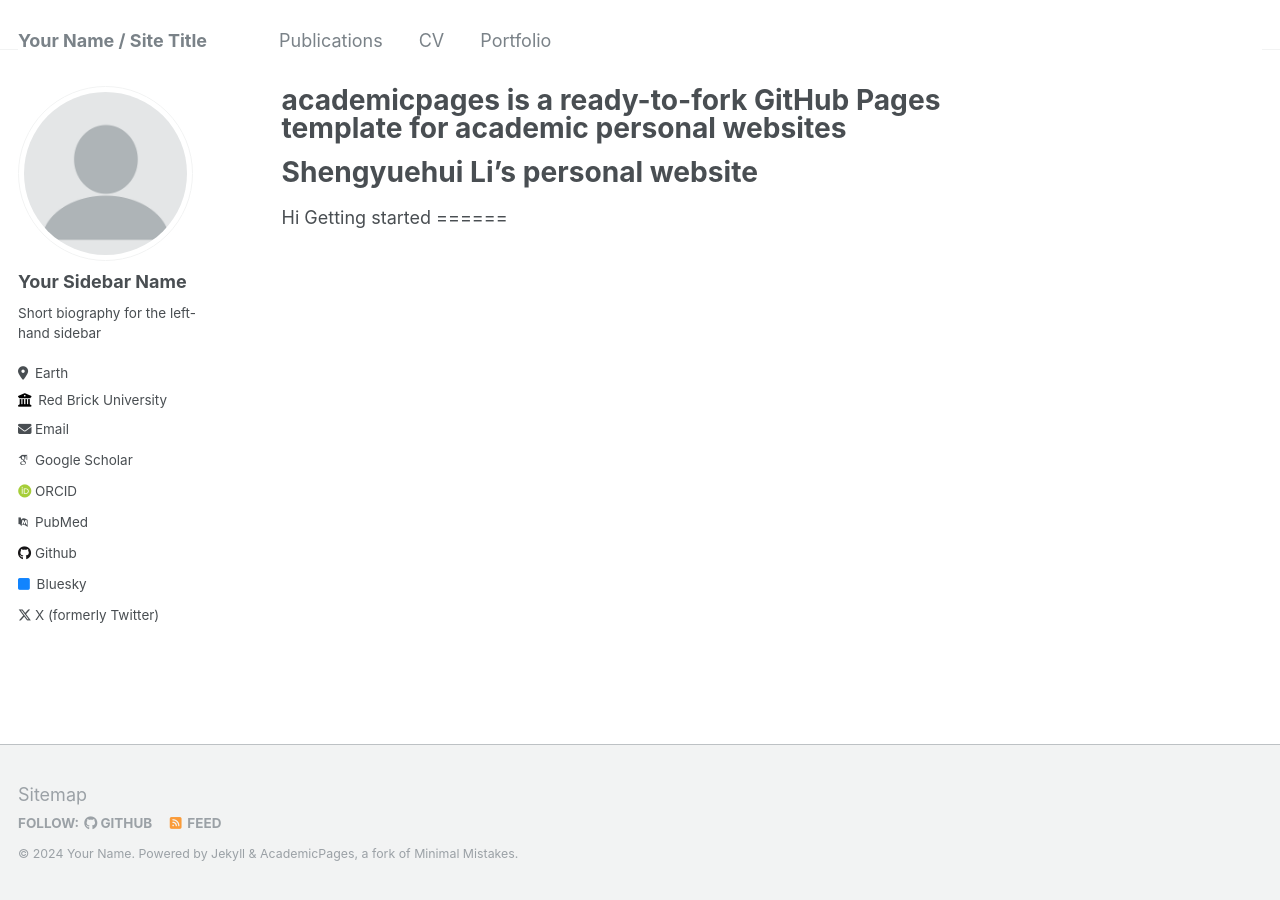
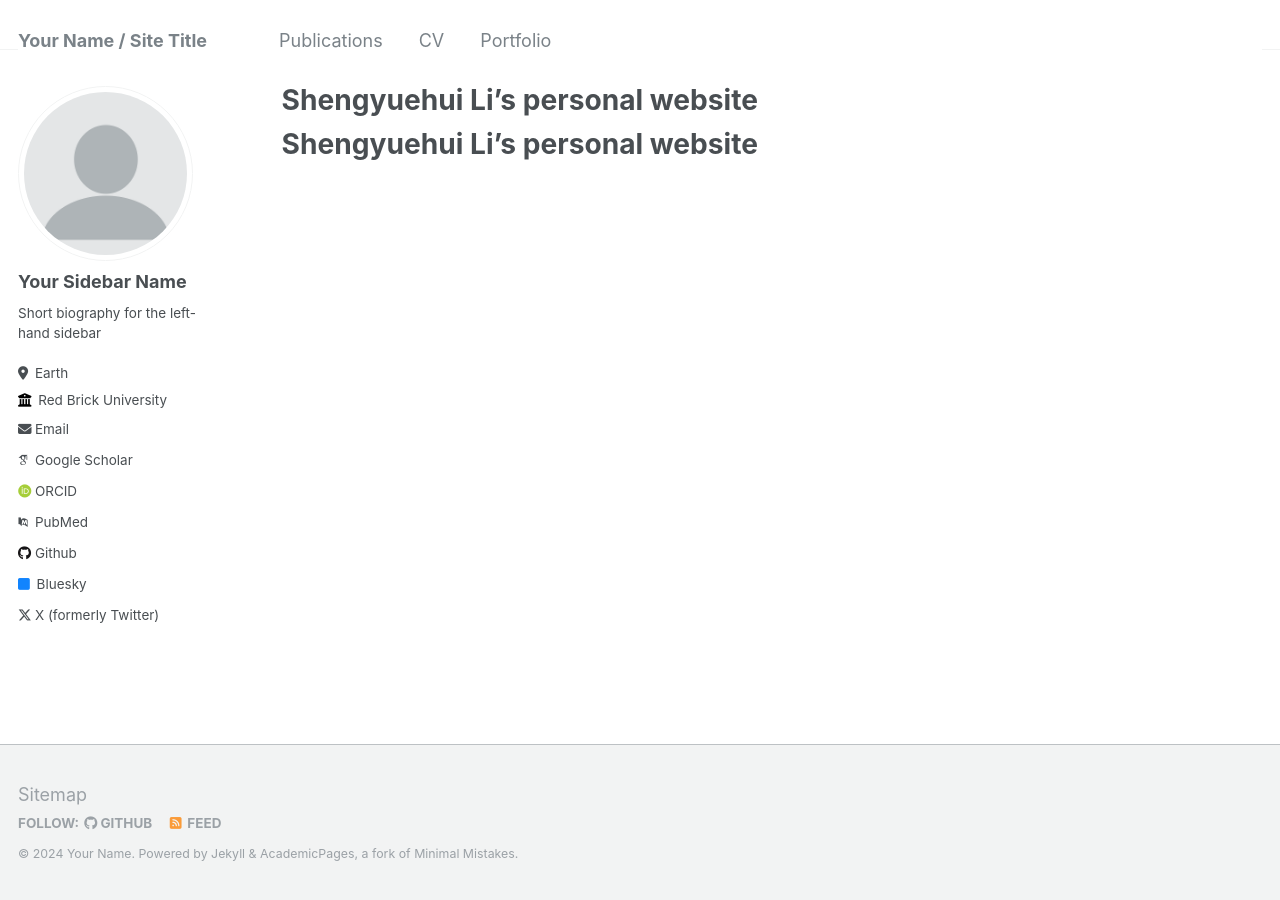
Before and after one commit to LsyhLily/LsyhLily.github.io, a Jekyll site: the page built from _pages/about.md, in a window 1280 px wide. Built offline with Jekyll 4.4.1, drawn with Linux system fonts in a browser that asks for light colours; some web fonts are replaced.

Commit message:
Update about change
Signed-off-by: Shengyuehui Li <s.li0920201@arts.ac.uk>

```diff
--- a/_pages/about.md
+++ b/_pages/about.md
@@ -1,6 +1,6 @@
 ---
 permalink: /
-title: "academicpages is a ready-to-fork GitHub Pages template for academic personal websites"
+title: "Shengyuehui Li's personal website"
 author_profile: true
 redirect_from:
   - /about/
@@ -10,6 +10,3 @@ redirect_from:
 
 Shengyuehui Li's personal website
 ======
-Hi
-Getting started
-======
```
